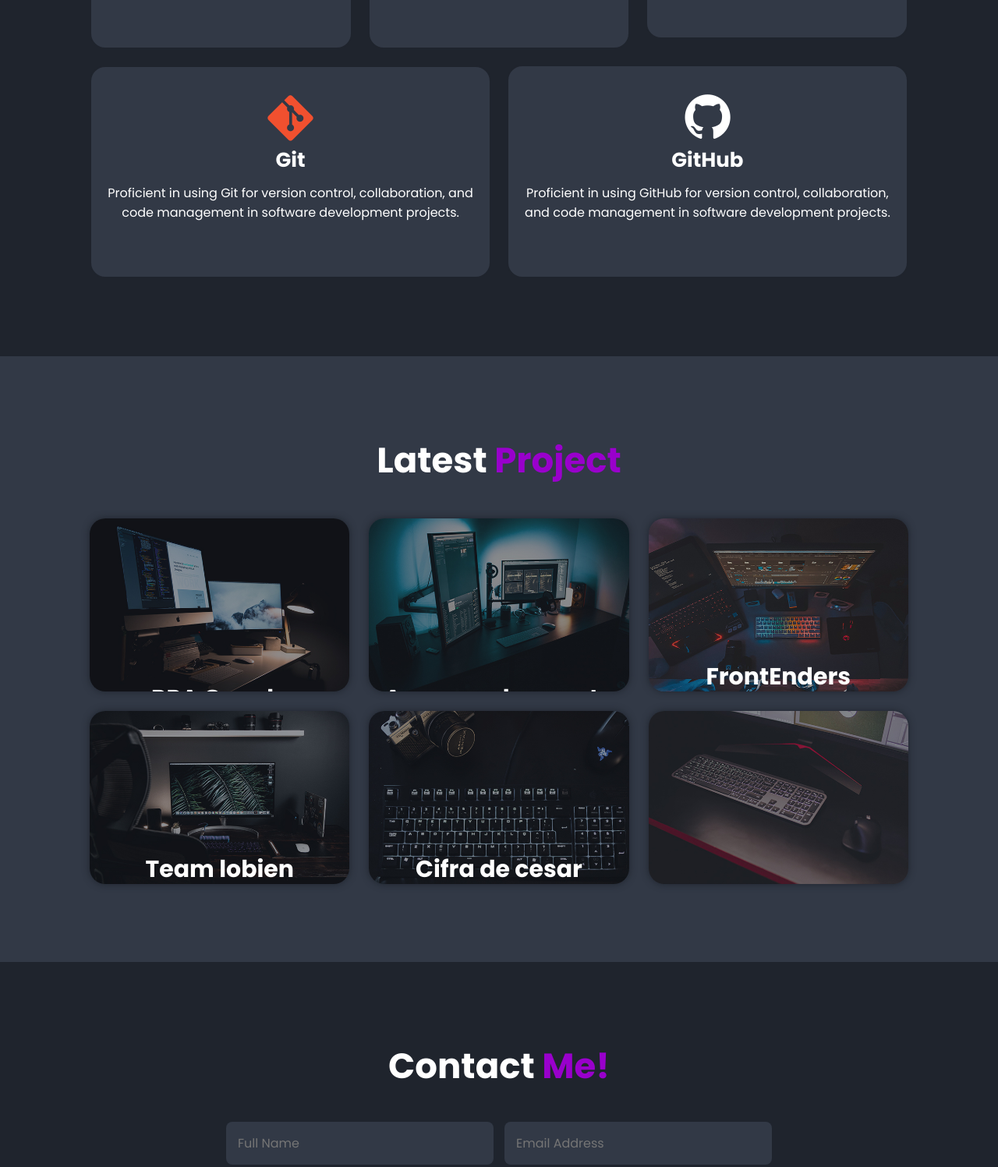
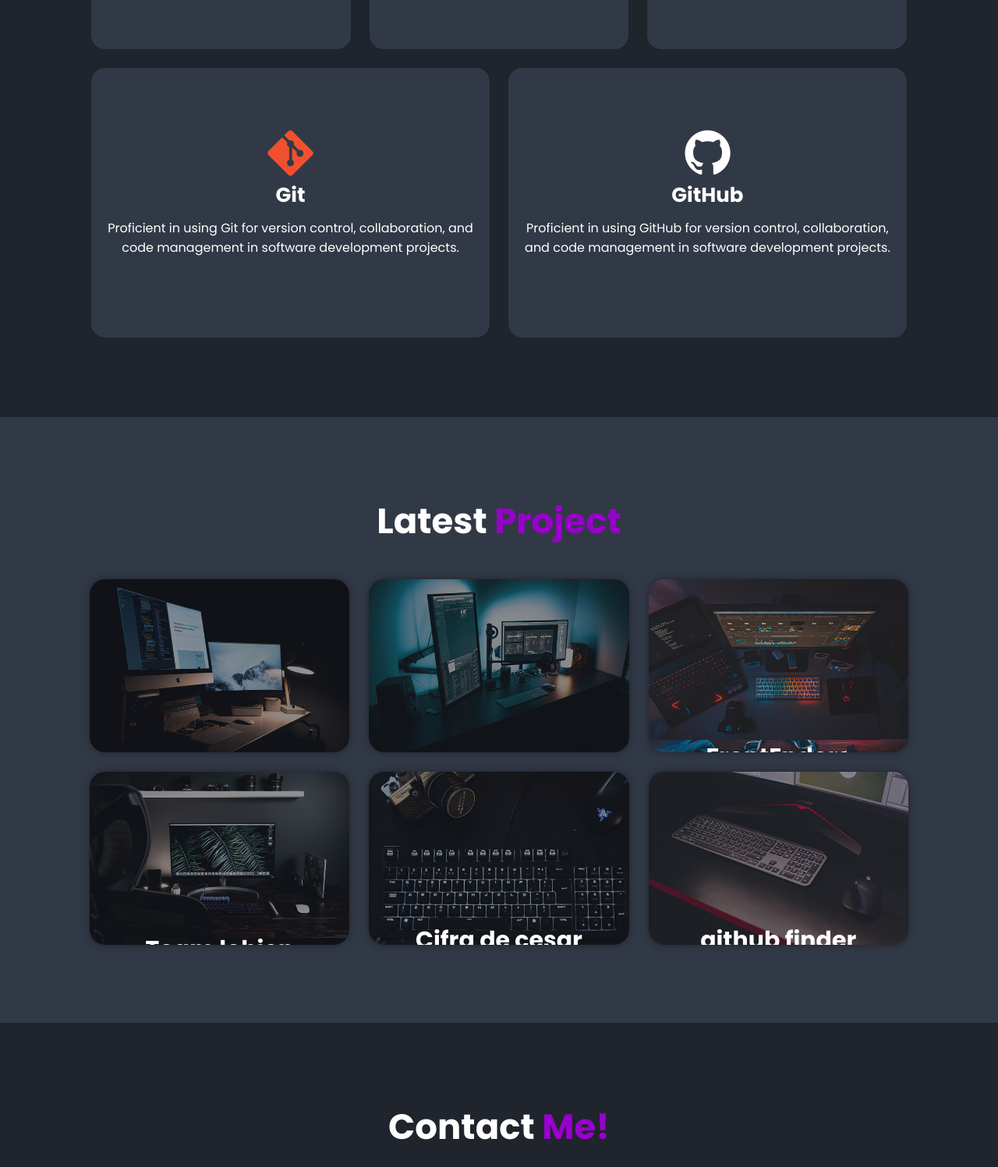
Before and after one commit to rafapili/portfolio, a plain HTML site: page index.html in a window 1280 px wide. Shown: the part 2473-3970 px from the top of the page at 78% size. Drawn offline with nearby package versions, Linux system fonts and the light colour scheme.

Commit message:
change of leanguage of projects and css git solved

```diff
--- a/css/style.css
+++ b/css/style.css
@@ -273,18 +273,19 @@ span {
 }
 
 .services-container .services-box {
-    flex: 1 1 30rem;
     background: var(--second-bg-color);
-    padding: 3rem 2rem 4rem;
+    padding: 2rem;
     border-radius: 2rem;
     text-align: center;
     border: .2rem solid var(--bg-color);
     transition: .5s ease;
-}
-
-.services-container .services-box:hover {
-    border-color: var(--main-color);
-    transform: scale(1.02);
+    flex: 1 1 30rem;
+    min-width: 250px;
+    min-height: 350px; /* Adicione esta linha para altura igual */
+    display: flex;
+    flex-direction: column;
+    align-items: center;
+    justify-content: center;
 }
 
 .services-box i {
--- a/index.html
+++ b/index.html
@@ -132,7 +132,7 @@
                 <img src="images/portfolio1.jpg" alt="">
                 <div class="portfolio-layer">
                     <h4>RPA Google Docs</h4>
-                    <p>Automação de tarefas no Google Docs utilizando RPA para agilizar processos repetitivos e aumentar a produtividade.</p>
+                    <p>Task automation in Google Docs using RPA to streamline repetitive processes and increase productivity.</p>
                     <a href="https://github.com/rafapili/RPA-google-docs"><i class='bx bx-link-external'></i></a>
                 </div>
             </div>
@@ -141,7 +141,7 @@
                 <img src="images/portfolio2.jpg" alt="">
                 <div class="portfolio-layer">
                     <h4>Acompanhamento Resilia</h4>
-                    <p>Projeto desenvolvido para acompanhar o progresso dos alunos na Resilia, com funcionalidades de registro de atividades e feedback.</p>
+                    <p>Project developed to track student progress at Resilia, with features for activity logging and feedback.</p>
                     <a href="https://github.com/rafapili/Acompanhamento_Resilia"><i class='bx bx-link-external'></i></a>
                 </div>
             </div>
@@ -150,38 +150,34 @@
                 <img src="images/portfolio3.jpg" alt="">
                 <div class="portfolio-layer">
                     <h4>FrontEnders</h4>
-                    <p>Plataforma para desenvolvedores com planos acessíveis, incluindo opção gratuita. Cadastre-se, faça testes lógicos e, ao ser aprovado, escolha projetos para atuar na área de tecnologia, mesmo sem experiência ou diploma.</p>
+                    <p>Platform for developers with accessible plans, including a free option. Sign up, take logic tests, and once approved, choose projects to work on in tech, even without experience or a diploma.</p>
                     <a href="https://moniquemoura.github.io/FrontEnders/"><i class='bx bx-link-external'></i></a>
                 </div>
             </div>
 
-                        <!-- ...existing code... -->
             <div class="portfolio-box">
                 <img src="images/portfolio4.jpg" alt="">
                 <div class="portfolio-layer">
                     <h4>Team lobien</h4>
-                    <p>Projeto desenvolvido para simular uma loja virtual de dispositivos eletrônicos, com catálogo de produtos, detalhes de cada item e interface responsiva. Ideal para demonstrar habilidades em front-end e experiência do usuário.</p>
+                    <p>Project developed to simulate an online store for electronic devices, with a product catalog, item details, and a responsive interface. Ideal for showcasing front-end and user experience skills.</p>
                     <a href="https://rafapili.github.io/teamLobien/"><i class='bx bx-link-external'></i></a>
                 </div>
             </div>
-            <!-- ...existing code... -->
 
-                        <!-- ...existing code... -->
             <div class="portfolio-box">
                 <img src="images/portfolio5.jpg" alt="">
                 <div class="portfolio-layer">
                     <h4>Cifra de cesar</h4>
-                    <p>Projeto web que implementa a Cifra de César, permitindo ao usuário criptografar e descriptografar mensagens de forma simples e interativa. Ideal para aprender sobre criptografia clássica e manipulação de strings em JavaScript.</p>
+                    <p>Web application that implements the Caesar Cipher, allowing users to easily encrypt and decrypt messages interactively. Perfect for learning basic concepts of classical cryptography and text manipulation.</p>
                     <a href="https://rafapili.github.io/Projeto-Cifra-de-Cesar/"><i class='bx bx-link-external'></i></a>
                 </div>
             </div>
-            <!-- ...existing code... -->
 
             <div class="portfolio-box">
                 <img src="images/portfolio6.jpg" alt="">
                 <div class="portfolio-layer">
                     <h4>github finder</h4>
-                    <p>Lorem ipsum dolor sit amet consectetur adipisicing elit. Maiores, ratione.</p>
+                    <p>Web application that allows users to search for GitHub profiles and view detailed information, including repositories and followers, using the GitHub API. Built to practice API integration and responsive design.</p>
                     <a href="https://github-finder-7morca6dm-rafapili.vercel.app/"><i class='bx bx-link-external'></i></a>
                 </div>
             </div>
@@ -189,7 +185,6 @@
     </section>
 
     <!-- contact section design -->
-    <!-- ...existing code... -->
     <section class="contact" id="contact">
         <h2 class="heading">Contact <span>Me!</span></h2>
 
@@ -206,7 +201,6 @@
             <input type="submit" value="Send Message" class="btn">
         </form>
     </section>
-    <!-- ...existing code... -->
 
     <!-- footer design -->
     <footer class="footer">
```
